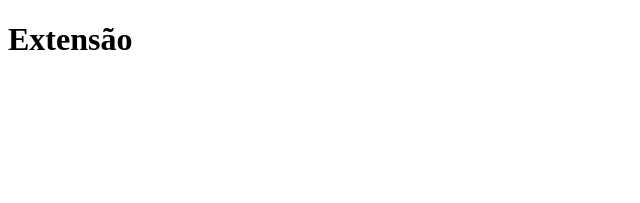
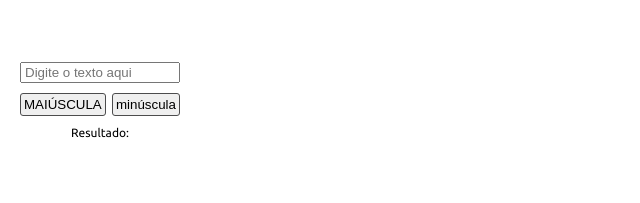
Before and after one commit to gmatioli/extTransformeTexto, a browser extension: page index.html in a window 1280 px wide. Shown: the whole page, without its empty margins (0-640 px from the left). Drawn offline with Linux system fonts and the light colour scheme.

Commit message:
START e UPDATE: HTML e CSS estrutura/estilo base

```diff
--- a/index.html
+++ b/index.html
@@ -3,11 +3,30 @@
   <head>
     <meta charset="UTF-8" />
     <meta name="viewport" content="width=device-width, initial-scale=1.0" />
+
+    <!-- link css-->
     <link rel="stylesheet" href="style.css" />
+
+    <!-- Fonte  -->
+    <link rel="preconnect" href="https://fonts.googleapis.com">
+    <link rel="preconnect" href="https://fonts.gstatic.com" crossorigin>
+    <link href="https://fonts.googleapis.com/css2?family=Ubuntu:ital,wght@0,300;0,400;0,500;0,700;1,300;1,400;1,500;1,700&display=swap" rel="stylesheet">
+
     <title>Extensão TT</title>
   </head>
   <body>
-    <h1>Extensão</h1>
+    <section class="secaoPrincipal">
+      <div class="containerInput">
+        <input type="text" name="Texto" id="InputTexto" class="InputTexto" placeholder="Digite o texto aqui" />
+      </div>
+      <div class="containerBotoes" >
+        <button class="botao maiusculo">MAIÚSCULA</button>
+        <button class="botao minusculo">minúscula</button>
+      </div>
+      <div class="containerResultado">
+        <p1 class="resultado">Resultado:</p1>
+      </div>
+    </section>
     <script src="script.js"></script>
   </body>
 </html>
--- a/style.css
+++ b/style.css
@@ -0,0 +1,42 @@
+* {
+    margin: 0;
+    padding: 0;
+    box-sizing: border-box;
+}
+
+body {
+    font-family: 'Ubuntu', sans-serif;
+    font-size: 0.75rem;
+}
+
+.secaoPrincipal {
+    width: 200px;
+    height: 200px;
+
+    display: flex;
+    flex-direction: column;
+    align-items: center;
+    justify-content: center;
+    gap: 5px;
+}
+
+.InputTexto {
+    width: 160px;
+    padding: 1px 3px;
+    outline: none;
+}
+
+.containerBotoes {
+    width: 160px;
+    padding: 5px 0;
+
+    display: flex;
+    justify-content: space-between;
+}
+
+.botao {
+    padding: 3px;
+    border-radius: 3px;
+    border: solid 1px #4C4C4D;
+    cursor: pointer;
+}
```
